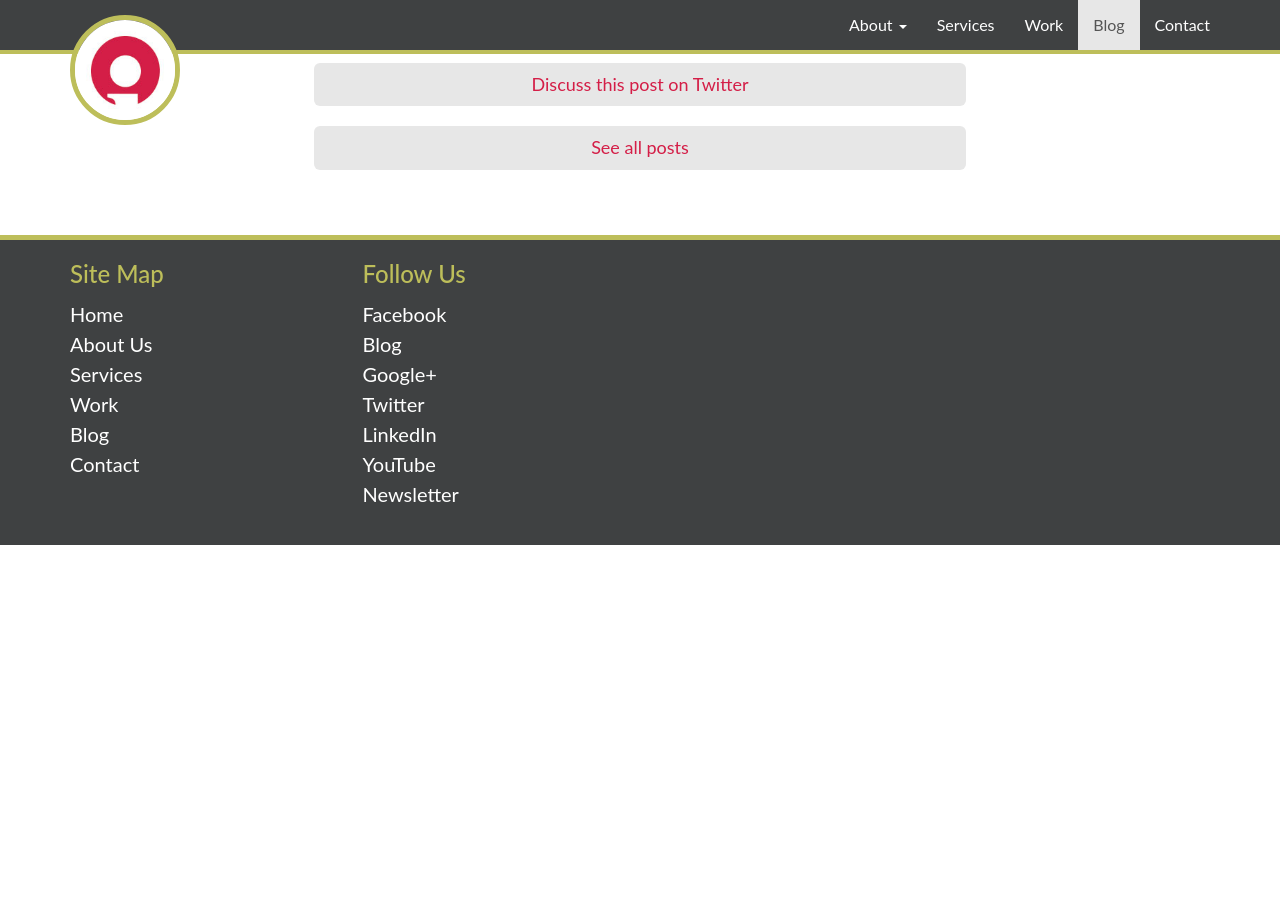
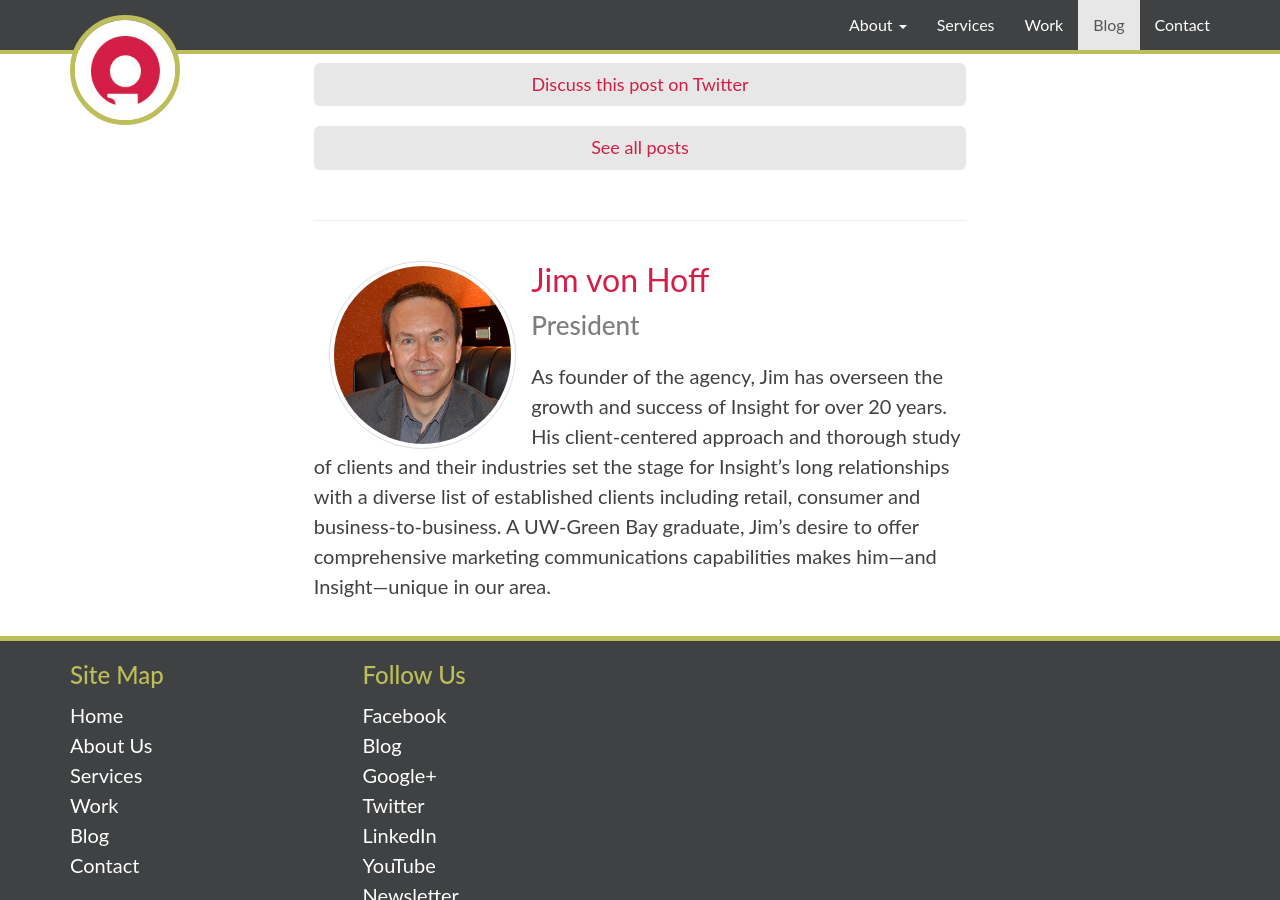
Before and after one commit to insight-creative/insight-creative.github.io, a Jekyll site: the page built from blog/_posts/2012-02-06-quality-content-starts-with-the-idea.md, in a window 1280 px wide and 900 px high, scrolled down 2471 px. Built offline with Jekyll 4.4.1, drawn with Linux system fonts in a browser that asks for light colours; nearby versions of some CDN libraries; Markdown is read by kramdown in place of the engine named in the settings; before the commit the page ends 3016 px from its top, so only the background shows below that; some of the changed text lies outside the part shown.

Commit message:
Fix a couple blog details.

```diff
--- a/blog/_posts/2012-02-06-quality-content-starts-with-the-idea.md
+++ b/blog/_posts/2012-02-06-quality-content-starts-with-the-idea.md
@@ -1,7 +1,7 @@
 ---
 layout: post
 title: Quality Content Starts With The Idea
-author: Jim Von Hoff
+author: Jim von Hoff
 ---
 
 We’ve been hearing the word “content” more frequently over the last several years. This is most likely a result of the continued growth of the Internet. But what exactly is content?
```
Also changed, not shown: blog/_posts/2012-01-30-alison-struve-selected-for-future-15-young-professionals-awards.md (+1 -1 lines), blog/_posts/2013-05-06-insight-creative-recognized-for-25-years-of-success.md (+1 -1 lines).
